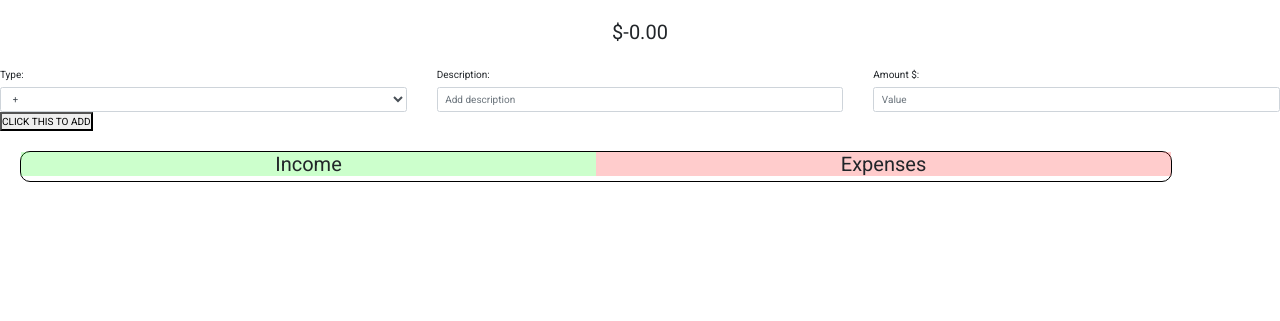
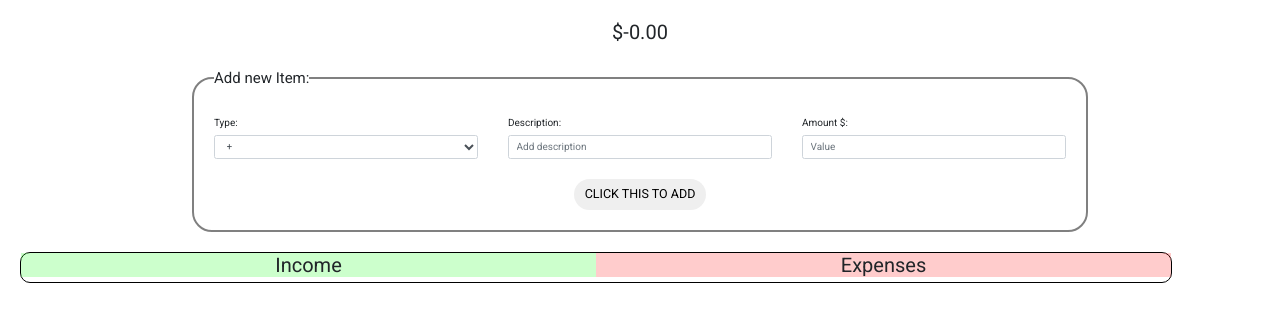
Before and after one commit to mdraj2/Budget-app, a website: page index.html in a window 1280 px wide. Shown: the part 209-530 px from the top of the page. Drawn offline with nearby package versions, Linux system fonts and the light colour scheme.

Commit message:
Additems component further styled in css

```diff
--- a/index.html
+++ b/index.html
@@ -23,8 +23,11 @@
 			<div class= "summary__income"></div>
 			<div class= "summary__expense"></div>
 	</section>
-	<form>
-	  <div class="row">
+
+
+    <fieldset class = "newItem">
+		<legend>Add new Item:</legend>
+		<div class="row innercontent">
 		    <div class="col">
 		      <label for="cashflowType">Type:</label>
 				<select class ="add__type form-control" id = "cashflowType">
@@ -41,8 +44,11 @@
 			  <input class ="add__value form-control" type = 'number' placeholder="Value" id= "itemAmount">
 		    </div>
 	  	</div>
-	  <button class="add__btn">CLICK THIS TO ADD</button>
-	</form>
+	  <button class="btn btn-lg add__btn ">CLICK THIS TO ADD</button>
+	</fieldset>
+
+
+
 
 	<div class = "container item">
 		<div class = row>
--- a/sass/components/_addItems.scss
+++ b/sass/components/_addItems.scss
@@ -1,3 +1,22 @@
 .newItem {
+	width: 70%;
+	margin: 0 auto;
+	border: 2px solid grey;
+	padding: 2rem;
+	border-radius: 	2rem;
+}
+
+legend {
 	display: inline;
+	width:  auto;
 }
+
+.add__btn {
+	display: block;
+	margin: 0 auto;
+	border-radius: 	5rem;
+}
+
+.innercontent {
+	margin-bottom: 	2rem;
+}
```
Also changed, not shown: css/style.css. Lines whose indentation alone changed are shown as unchanged.
